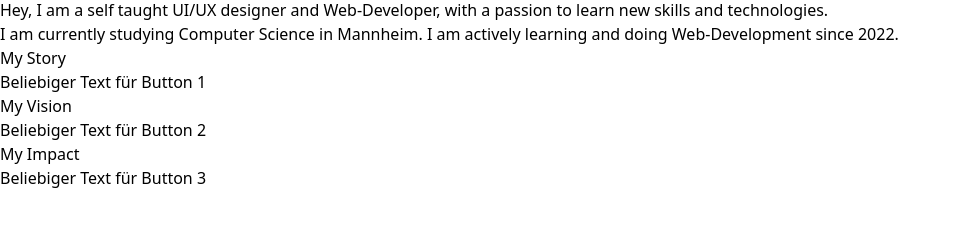
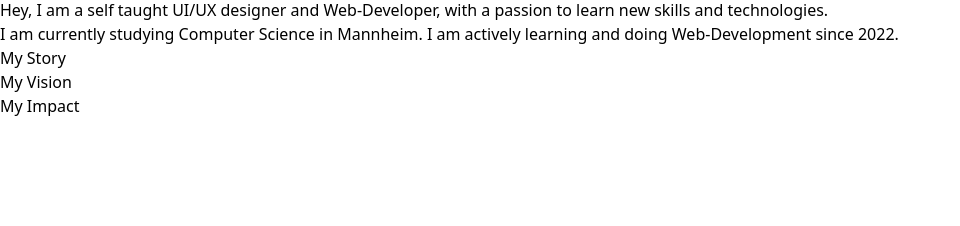
Before and after one commit to ErayC4/portfolio, a React (Vite) app: page / in a window 1280 px wide. Shown: the part 272-498 px from the top of the page, without its empty margins (0-960 px from the left). Built offline with nearby package versions, Linux system fonts and the light colour scheme.

Commit message:
transition and styles

```diff
--- a/src/Profile.jsx
+++ b/src/Profile.jsx
@@ -32,19 +32,13 @@ function Profile() {
             <div key={button.name}>
               <button
                 onClick={() => handleButtonClick(button.name)}
-                className="transition-all duration-300 border-t-2 w-full pt-4 pb-4 items-start"
+                className="transition-all duration-300 border-t-2 w-full pt-4 pb-4 flex items-start"
               >
                 <p className="text-2xl">{button.name}</p>
               </button>
-              <div
-                className={`${
-                  activeButton === button.name
-                    ? "opacity-100 transition-opacity duration-500 ease-in-out"
-                    : "opacity-0 h-0 overflow-hidden"
-                }`}
-              >
-                <p>{button.text}</p>
-              </div>
+              <div className="overflow-hidden transition-all duration-500" style={{ maxHeight: activeButton === button.name ? "500px" : "0", opacity: activeButton === button.name ? 1 : 0 }}>
+              <p className="text-7xl">{button.text}</p>
+            </div>
             </div>
           ))}
         </div>
```
